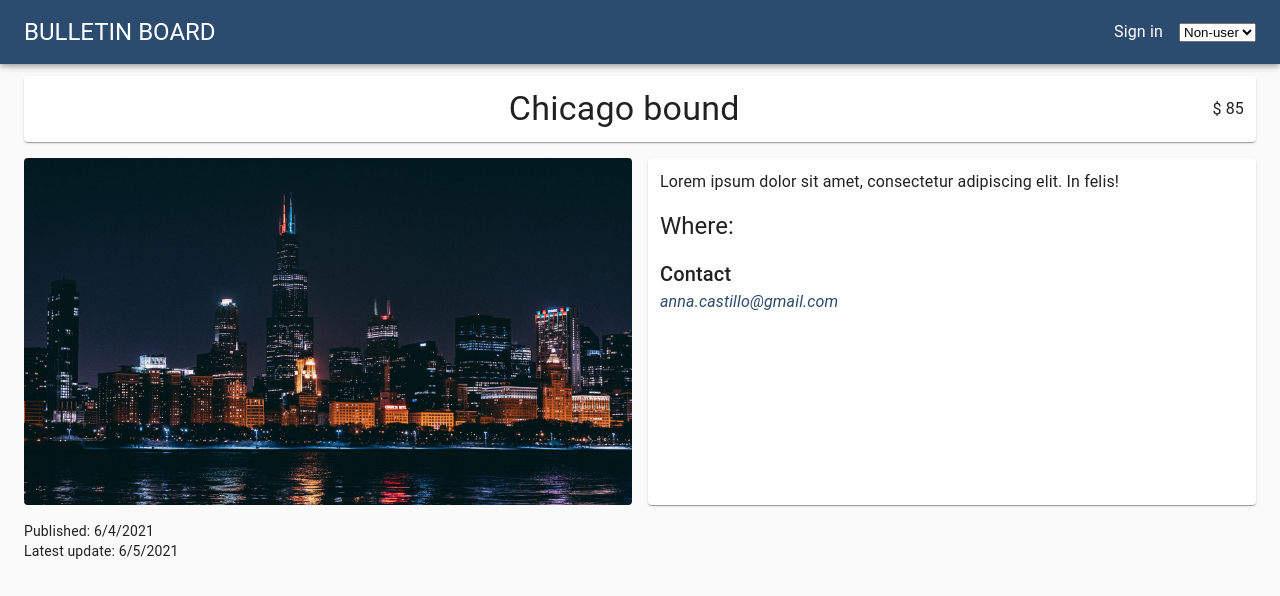
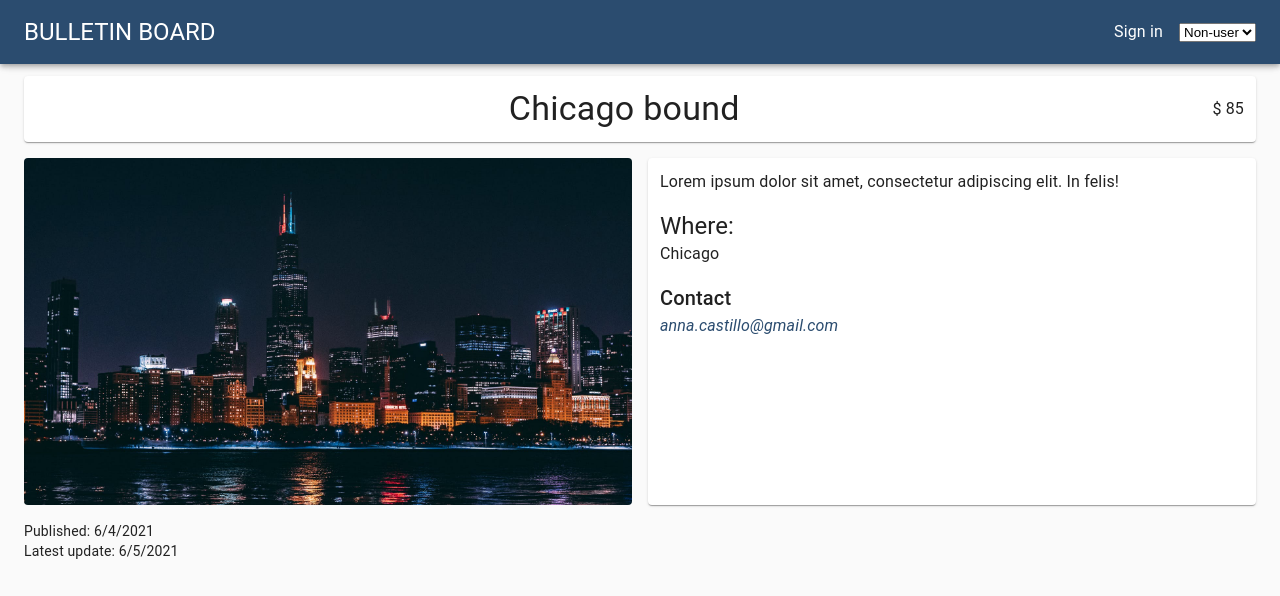
Before and after one commit to anna130993/bulletin-board, a React (Create React App) app: page /post/1 in a window 1280 px wide. Shown: the top 596 px of the page. Built offline with nearby package versions, Linux system fonts and the light colour scheme; data requests are answered from the project's data file.

Commit message:
Fix address display

```diff
--- a/src/components/views/Post/Post.js
+++ b/src/components/views/Post/Post.js
@@ -41,7 +41,7 @@ const Component = ({className, children, post, user, postRequest, loadPost}) =>
     const location = post.address ?
       (<Grid item xs>
         <Typography variant='h5' component='h2'>Where:</Typography>
-        <Typography>{post.location}</Typography>
+        <Typography>{post.address}</Typography>
       </Grid>)
       : '';
 
```
